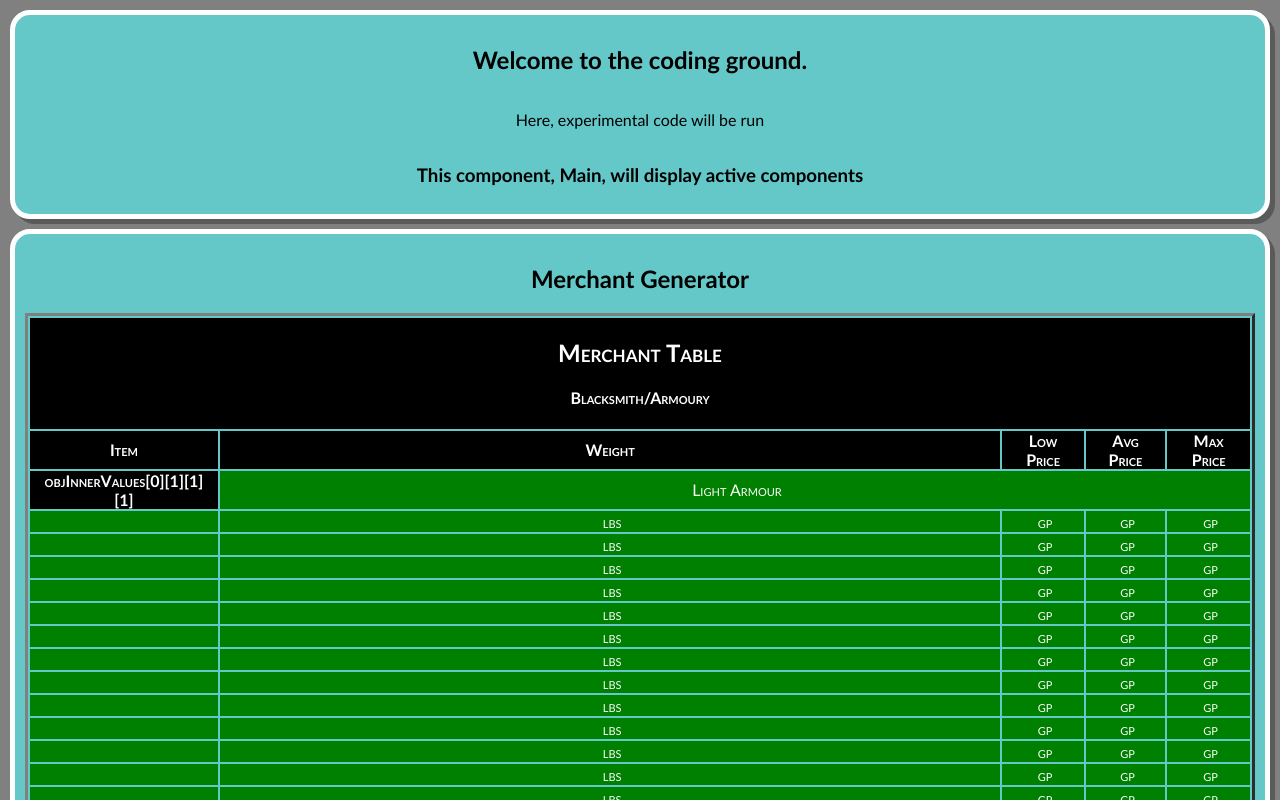
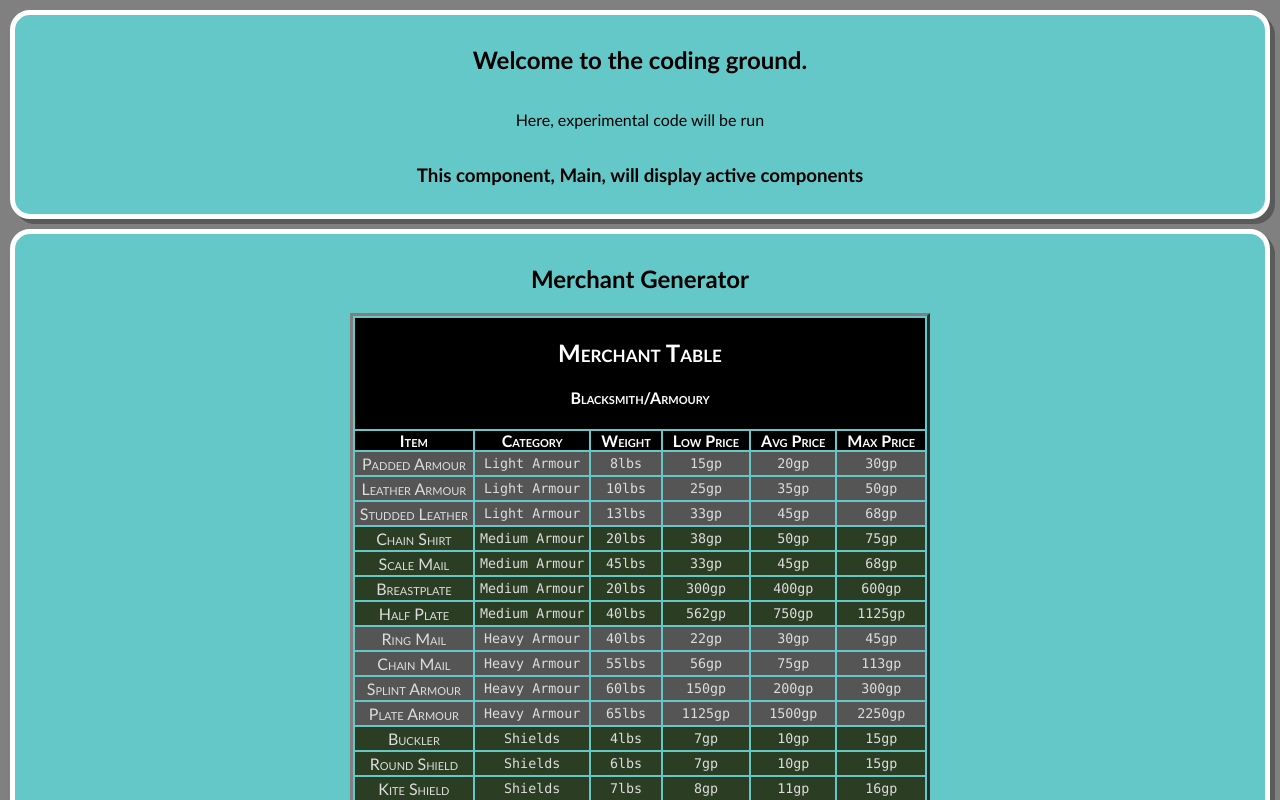
Before and after one commit to BNag87/Testing-Area, a React (Create React App) app: page / in a window 1280 px wide. Shown: the top 800 px of the page. Built offline with nearby package versions, Linux system fonts and the light colour scheme.

Commit message:
Table Fixed!
Table now correctly displays provided information as long as it follows the proper array structure. Autoformats too!

```diff
--- a/src/Components/C-ExpTable.js
+++ b/src/Components/C-ExpTable.js
@@ -1,6 +1,5 @@
 import React, {useState, useEffect} from 'react';
 import { char_Obj } from "../Reference Files/ObjectDefs";
-import { flow_controller, create_socket } from './websocket/websock';
 
 import {
     Wrapper,
--- a/src/Components/C-MerchantGenerator.js
+++ b/src/Components/C-MerchantGenerator.js
@@ -50,7 +50,7 @@ export const MerchantGenerator = () => {
 
                     <TableHead>
                             <TableRow>
-                            <SuperTH colSpan={5}>
+                            <SuperTH colSpan={6}>
                                 <h2>Merchant Table</h2>
                                 <h4>Blacksmith/Armoury</h4>
                             </SuperTH>
@@ -58,41 +58,45 @@ export const MerchantGenerator = () => {
 
                             <TableRow>
                                 <SuperTH>Item</SuperTH>
+                                <SuperTH>Category</SuperTH>
                                 <SuperTH>Weight</SuperTH>
                                 <SuperTH>Low Price</SuperTH>
                                 <SuperTH>Avg Price</SuperTH>
                                 <SuperTH>Max Price</SuperTH>
                             </TableRow>
 
-                            <TableRow>
-                            <>
-                            {/* THIS GIVES THE SHOP TYPE */}
-                                <SuperTH>objInnerValues[0][1][1][1]</SuperTH>
-                                <SuperTD colSpan={4}>{objInnerValues[0][1][1][1]}</SuperTD>
-                            </>
-                            </TableRow>
+                            {/* ARRAY MAPPING! */}
+                            {objInnerValues[0].map((thing, outerIndex) => (
 
-                            {/* THIS MAPS THE OBJECT. OBJECTS NEED TO BE MADE TO ARRAYS, THEN MAPPED */}
-                            {objInnerValues[0].map((thing, outerIndex) => (
+                            // Ternary operator to stop creating rows from element 0
+                            (outerIndex == 0) ? console.log("outerIndex WAS 0") : (outerIndex %2 == 0) ?
 
         Object.values(thing).map((innerThing, innerIndex) => (
             <>
-                        <TableRow key = {thing[0].toString()}>
-                        {console.log("Key for tablerow was "+ thing[0][0].toString())}
-                                    <SuperTD>
-                                        {innerThing[2]}
-                                        {console.log("\nouter/inner: "+outerIndex +", " +innerIndex)}
-                                        {console.log("\nData: "+innerThing[2] +", " +innerThing[8] + ", " +innerThing[3]+", " + innerThing[4]+", "+innerThing[5])}
-                                    </SuperTD>
-
-                                    <SuperTD>{innerThing[8]}lbs</SuperTD>
-                                    <SuperTD>{innerThing[3]}gp</SuperTD>
-                                    <SuperTD>{innerThing[4]}gp</SuperTD>
-                                    <SuperTD>{innerThing[5]}gp</SuperTD>
+                <TableRow inputBackgroundColour="#2b3e24" inputFontColour = "#dddddd" key = {thing[0].toString()}>
+                    <SuperTD NoHoverTD>{innerThing[2]}</SuperTD>
+                    <SuperTD NoHoverSmallTxtTD>{innerThing[1]}</SuperTD>
+                    <SuperTD NoHoverSmallTxtTD>{innerThing[8]}lbs</SuperTD>
+                    <SuperTD NoHoverSmallTxtTD>{innerThing[3]}gp</SuperTD>
+                    <SuperTD NoHoverSmallTxtTD>{innerThing[4]}gp</SuperTD>
+                    <SuperTD NoHoverSmallTxtTD>{innerThing[5]}gp</SuperTD>
                 </TableRow>
             </>
         ))
-
+:
+        Object.values(thing).map((innerThing, innerIndex) => (
+            <>
+                <TableRow inputBackgroundColour="#555555" inputFontColour = "#dddddd" key = {thing[0].toString()}>
+                    <SuperTD NoHoverTD>{innerThing[2]}</SuperTD>
+                    <SuperTD NoHoverSmallTxtTD>{innerThing[1]}</SuperTD>
+                    <SuperTD NoHoverSmallTxtTD>{innerThing[8]}lbs</SuperTD>
+                    <SuperTD NoHoverSmallTxtTD>{innerThing[3]}gp</SuperTD>
+                    <SuperTD NoHoverSmallTxtTD>{innerThing[4]}gp</SuperTD>
+                    <SuperTD NoHoverSmallTxtTD>{innerThing[5]}gp</SuperTD>
+                </TableRow>
+            </>
+                        )
+                    )
                 )
             )
 }
--- a/src/Components/C-NpcGenerator.js
+++ b/src/Components/C-NpcGenerator.js
@@ -282,7 +282,7 @@ return(
             <TableHead>
             <TableRow>
                 <SuperTH colSpan={4}>
-                <h2>Randomise All<Button onClick={ genAllBlurbs }>???</Button></h2>
+                <h2>Randomise All  <Button inputRadius = "100%"  inputWidth = "50px" inputHeight = "50px" onClick={ genAllBlurbs }>???</Button></h2>
 
                     </SuperTH>
             </TableRow>
--- a/src/Reference Files/Json Files/shops.json
+++ b/src/Reference Files/Json Files/shops.json
@@ -31,7 +31,7 @@
                     [
                         3,
                         "Light Armour",
-                        "Studded Leather Armour",
+                        "Studded Leather",
                         33,
                         45,
                         68,
@@ -57,6 +57,7 @@
                     ],
                     [
                         5,
+                        "Medium Armour",
                         "Scale Mail",
                         33,
                         45,
@@ -68,6 +69,7 @@
                     ],
                     [
                         6,
+                        "Medium Armour",
                         "Breastplate",
                         300,
                         400,
@@ -79,6 +81,7 @@
                     ],
                     [
                         7,
+                        "Medium Armour",
                         "Half Plate",
                         562,
                         750,
--- a/src/styles.js
+++ b/src/styles.js
@@ -64,32 +64,43 @@ padding: 0px 10px 0px 10px;
 `;
 
 export const TableHead = styled.thead`
-border: solid white;
+/* border: outset white; */
 background: black;
-color: white ;
+color: white;
 font-variant: small-caps;
 `;
 
 export const SuperTD = styled.td`
-padding-left:5px;
+padding: 2px 5px 2px 5px;
 
-&:hover{
-  color: green;
-  background: darkgray;
-  transition: ease-in-out 0.3s;
-}`
+
+
+${props => props.NoHoverSmallTxtTD && css`
+
+      font-variant: none;
+      font-family: consolas;
+      font-size: smaller;
+  }
+`}
+`;
 
 export const TableRow = styled.tr`
-  border: 20px solid white;
-  background: green;
-  color: white;
+  /* border: dashed white;  */
+  background: ${props => props.inputBackgroundColour || "white"};
+  color: ${props => props.inputFontColour || "white"};
+
+      &:hover {
+          color: #FFD700; //gold
+          background: #b368a3; //blue
+          transition: ease-in-out 0.3s;
+      }
   `;
 
   // ==========-------------------- INPUT STYLES
   export const TextInput = styled.input`
     text-align:center;
     font-size: ${props => props.inputFontSize || "900"};
-    font-style: ${props => props.inputFontStyle || "bold"};;
+    font-style: ${props => props.inputFontStyle || "bold"};
     background: white;
     color: black;
     padding: ${props => props.inputPadding || "5px"};
@@ -130,10 +141,10 @@ export const TableRow = styled.tr`
   export const Button = styled.button`
 
     border: red 1px solid;
-    border-radius: 5px 3px 5px 3px;
+    border-radius: ${props => props.inputRadius || "5px 3px 5px 3px"};
     box-shadow: 2px 2px rgba(0,0,0,0.4);
-    padding: 10px;
-    margin: 5px;
+    padding: ${props => props.inputPadding || "10px 10px 10px 10px"};
+    margin: ${props => props.inputMargin || "3px 3px 3px 3px"};
     background: #b368a3; //blue
     color: #b3c378; //greenish
     text-align: center;
@@ -141,6 +152,7 @@ export const TableRow = styled.tr`
     font-weight: bolder;
     font-size: large;
     width: ${props => props.inputWidth || "80px"};
+    height: ${props => props.inputWidth || "auto"};
     cursor: pointer;
 
       &:hover{
```
Lines whose indentation alone changed are shown as unchanged.
